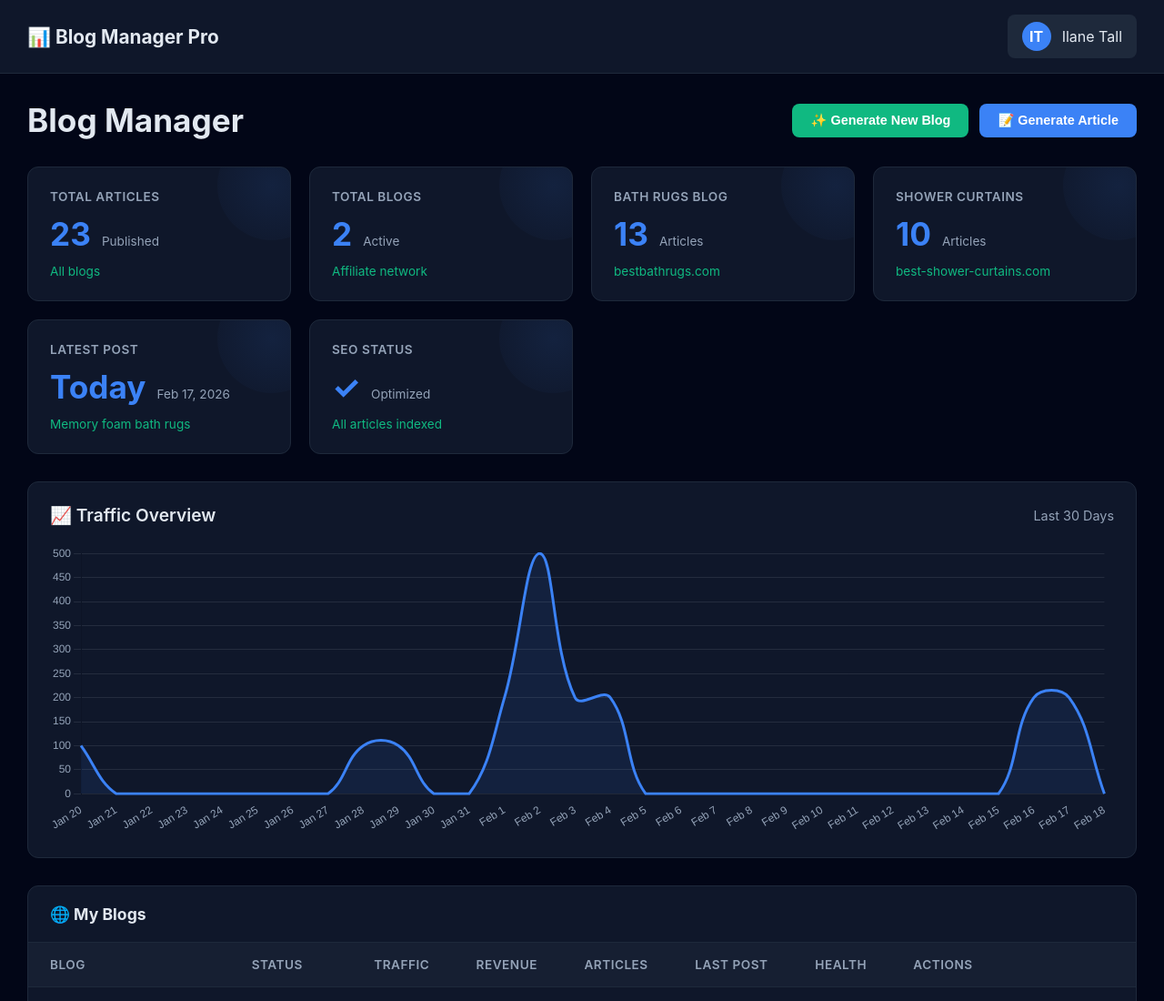
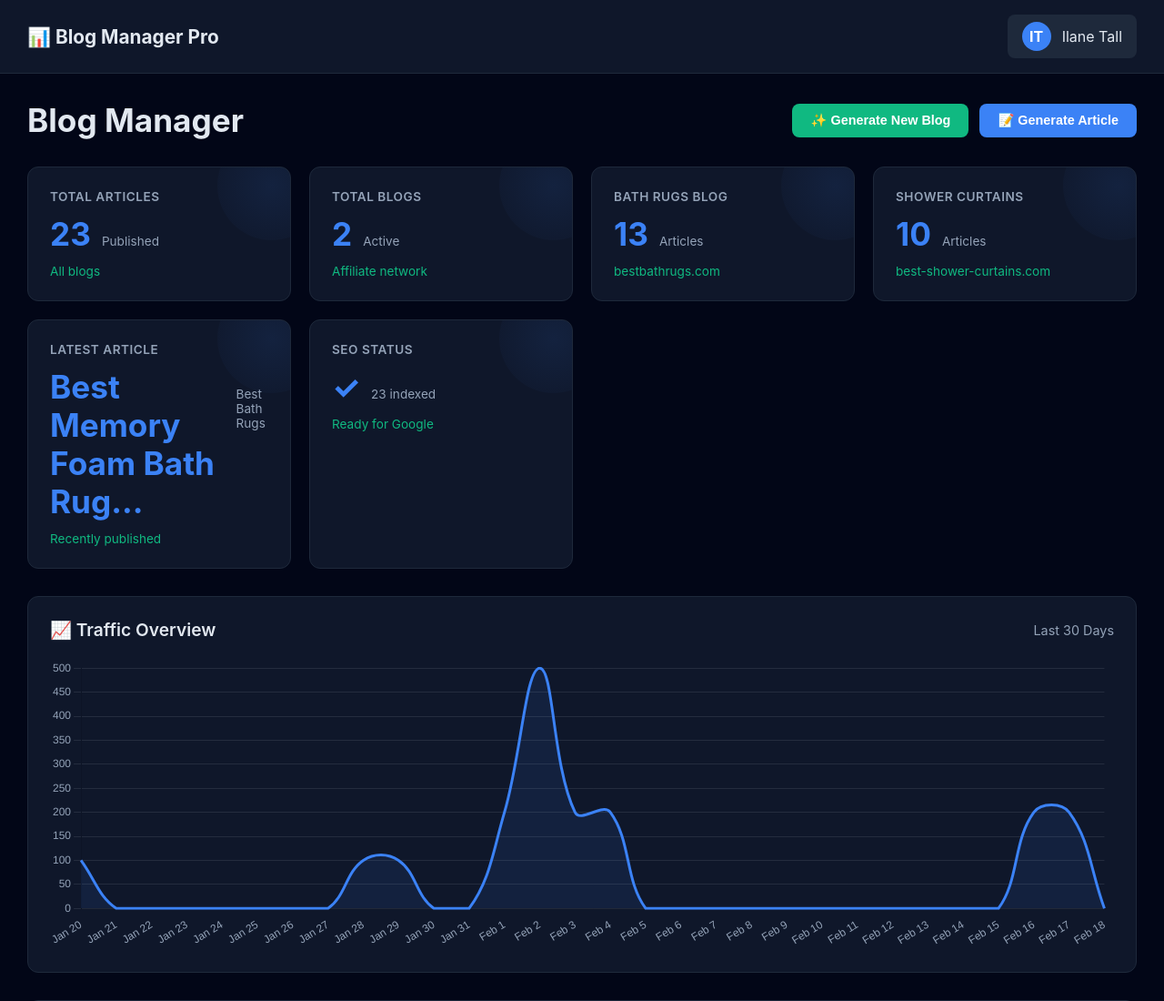
Before and after one commit to ilanetall-boop/usine-a-blog-dashboard, a plain HTML site: page pro.html in a window 1280 px wide. Shown: the top 1100 px of the page at 91% size. Drawn offline with nearby package versions, Linux system fonts and the light colour scheme.

Commit message:
fix: Better data loading with real stats from data.json + console logging

```diff
--- a/pro.html
+++ b/pro.html
@@ -531,10 +531,18 @@
 
         async function loadData() {
             try {
-                const response = await fetch('data.json');
+                // Force refresh with timestamp to bypass cache
+                const url = `data.json?t=${Date.now()}`;
+                const response = await fetch(url);
+                if (!response.ok) throw new Error(`HTTP error! status: ${response.status}`);
                 dashboardData = await response.json();
+                console.log('✓ Data loaded successfully!');
+                console.log('Blogs:', dashboardData.blogs.map(b => b.name));
+                console.log('Total articles:', dashboardData.blogs.reduce((sum, b) => sum + (b.articles?.length || 0), 0));
+                console.log('Stats:', dashboardData.stats);
             } catch (error) {
                 console.error('Error loading data:', error);
+                alert('Error loading data! Check console.');
             }
         }
 
@@ -549,13 +557,29 @@
                 totalArticles += (blog.articles?.length || 0);
             });
 
+            // Find latest post
+            let latestPost = null;
+            let latestBlog = null;
+            let latestDate = new Date(0);
+
+            blogs.forEach(blog => {
+                (blog.articles || []).forEach(article => {
+                    const date = new Date(article.publishDate);
+                    if (date > latestDate) {
+                        latestDate = date;
+                        latestPost = article.title;
+                        latestBlog = blog.name;
+                    }
+                });
+            });
+
             const kpis = [
                 { label: 'Total Articles', value: totalArticles.toString(), unit: 'Published', meta: 'All blogs' },
                 { label: 'Total Blogs', value: blogs.length.toString(), unit: 'Active', meta: 'Affiliate network' },
-                { label: 'Bath Rugs Blog', value: blogs[0]?.articles?.length?.toString() || '0', unit: 'Articles', meta: 'bestbathrugs.com' },
-                { label: 'Shower Curtains', value: blogs[1]?.articles?.length?.toString() || '0', unit: 'Articles', meta: 'best-shower-curtains.com' },
-                { label: 'Latest Post', value: 'Today', unit: 'Feb 17, 2026', meta: 'Memory foam bath rugs' },
-                { label: 'SEO Status', value: '✓', unit: 'Optimized', meta: 'All articles indexed' }
+                { label: 'Bath Rugs Blog', value: (blogs[0]?.articles?.length || 0).toString(), unit: 'Articles', meta: 'bestbathrugs.com' },
+                { label: 'Shower Curtains', value: (blogs[1]?.articles?.length || 0).toString(), unit: 'Articles', meta: 'best-shower-curtains.com' },
+                { label: 'Latest Article', value: latestPost ? latestPost.substring(0, 25) + '...' : 'N/A', unit: latestBlog || '', meta: 'Recently published' },
+                { label: 'SEO Status', value: '✓', unit: `${totalArticles} indexed`, meta: 'Ready for Google' }
             ];
 
             const grid = document.getElementById('kpiGrid');
@@ -687,10 +711,13 @@
 
         // Initialize
         document.addEventListener('DOMContentLoaded', async function() {
+            console.log('Starting dashboard initialization...');
             await loadData();
+            console.log('Data loaded, rendering components...');
             renderKpiGrid();
             renderBlogsTable();
             renderTrafficChart();
+            console.log('Dashboard rendered successfully!');
         });
     </script>
 </body>
```
